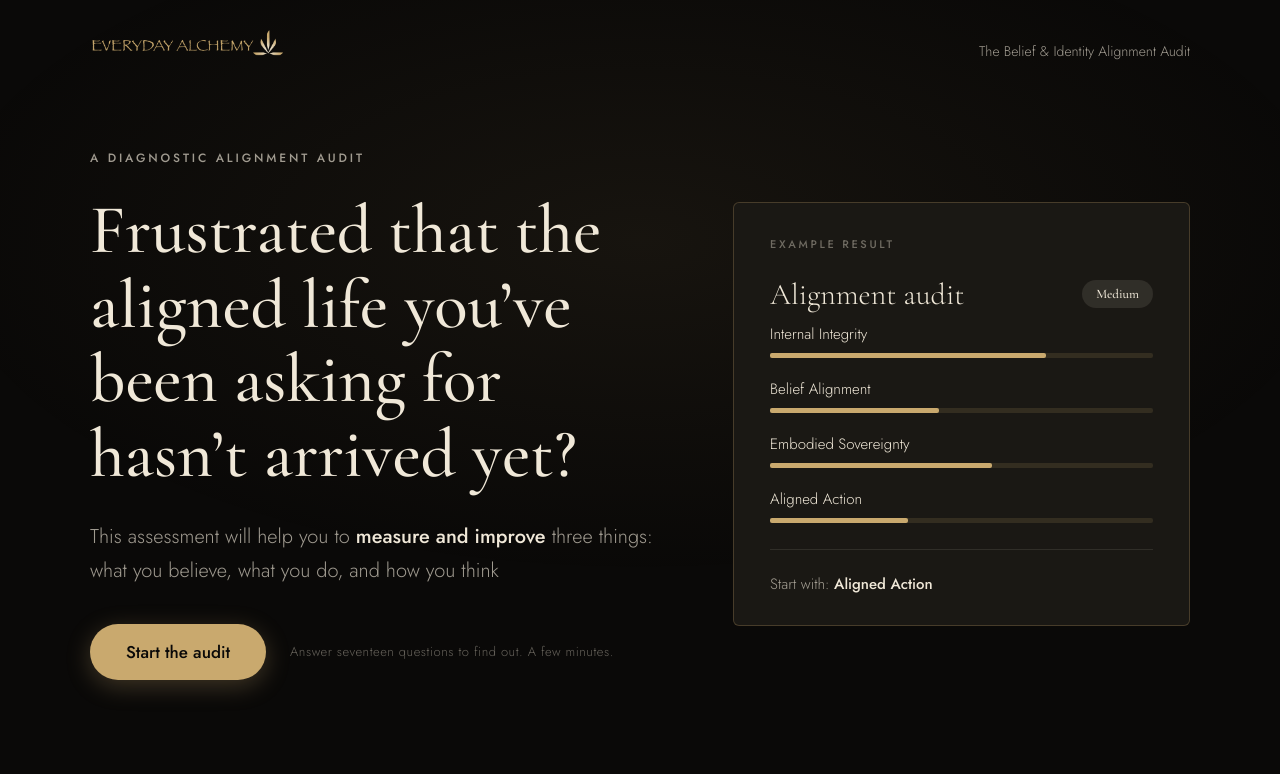
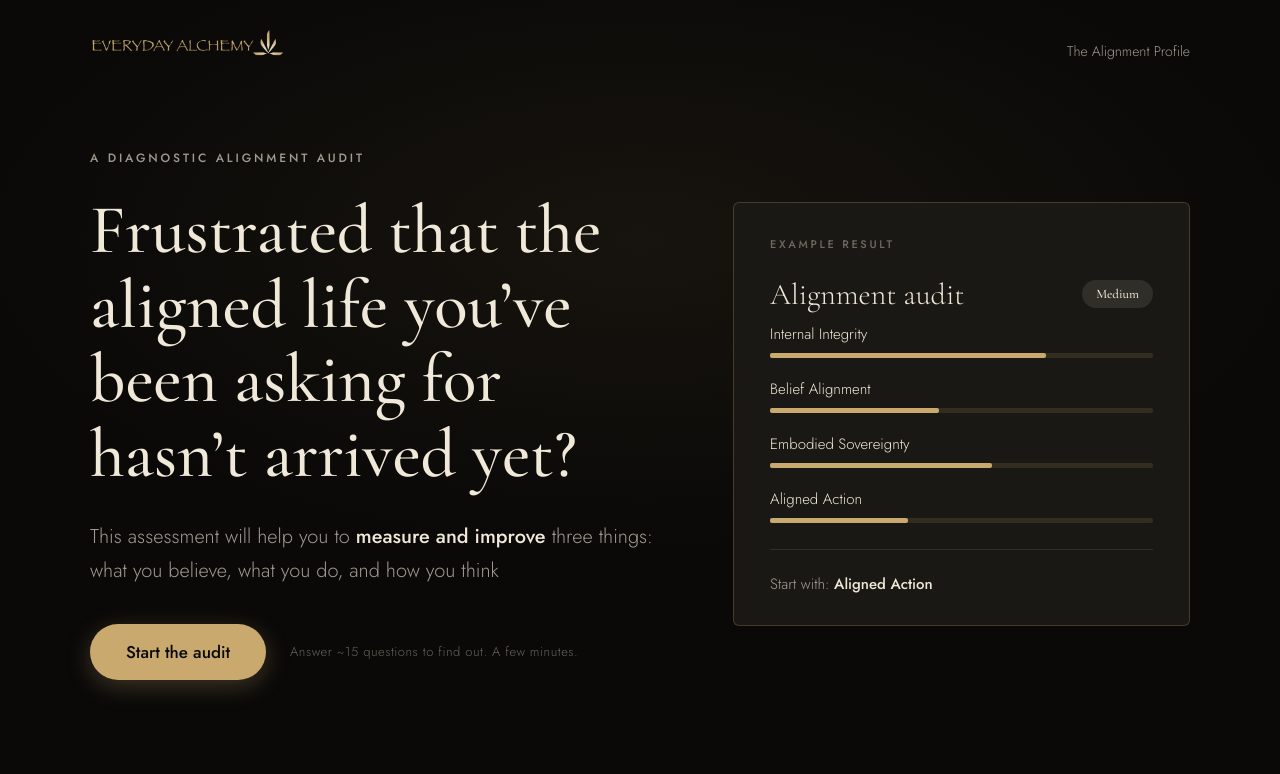
Before and after one commit to EverydayAlch/web, a plain HTML site: page audit.html in a window 1280 px wide. Shown: the top 774 px of the page. Drawn offline with nearby package versions, Linux system fonts and the light colour scheme.

Commit message:
Audit: rename to The Alignment Profile; ~15 questions
Co-Authored-By: Claude Sonnet 5.5 <noreply@anthropic.com>

```diff
--- a/audit.html
+++ b/audit.html
@@ -3,7 +3,7 @@
 <head>
 <meta charset="UTF-8">
 <meta name="viewport" content="width=device-width, initial-scale=1.0">
-<title>The Belief &amp; Identity Alignment Audit — Everyday Alchemy</title>
+<title>The Alignment Profile — Everyday Alchemy</title>
 <link rel="preconnect" href="https://fonts.googleapis.com">
 <link href="https://fonts.googleapis.com/css2?family=Cormorant+Garamond:ital,wght@0,300;0,400;0,500;0,600;1,300;1,400;1,500&family=Cinzel:wght@400;600&family=Jost:wght@200;300;400;500&display=swap" rel="stylesheet">
 <style>
@@ -289,7 +289,7 @@
 
 <div class="progress" id="progress" role="progressbar" aria-label="Audit progress" aria-valuemin="0" aria-valuemax="100" aria-valuenow="0"><span id="bar"></span></div>
 
-<header class="top"><a class="logo" href="index.html"><img src="images/web/logo-gold.png" alt="Everyday Alchemy" class="logo-img"></a><span class="audit-name">The Belief &amp; Identity Alignment Audit</span></header>
+<header class="top"><a class="logo" href="index.html"><img src="images/web/logo-gold.png" alt="Everyday Alchemy" class="logo-img"></a><span class="audit-name">The Alignment Profile</span></header>
 
 <iframe name="ghl-sink" title="" hidden tabindex="-1" aria-hidden="true"></iframe>
 
@@ -399,7 +399,7 @@ const CONSENT_HTML = 'I agree to receive marketing and promotional emails from E
 const LANDING = {
   eyebrow: 'A diagnostic alignment audit',
   hook: 'Frustrated that the aligned life you&rsquo;ve been asking for hasn&rsquo;t arrived yet?',
-  sub: 'Answer seventeen questions to find out. A few minutes.',
+  sub: 'Answer ~15 questions to find out. A few minutes.',
   benefits: 'This assessment will help you to <strong>measure and improve</strong> three things: what you believe, what you do, and how you think',
   bioHeading: 'I&rsquo;m Tim and I created <em>Everyday Alchemy.</em>',
   bio: [
@@ -415,13 +415,13 @@ const LANDING = {
   /* testimonials for taking the audit: [{ quote: '', who: '', role: '' }]. Until there are real ones, ScoreApp's three placeholder cards show. */
   testimonials: [],
   closeHeading: 'Find out why the life you want isn&rsquo;t here yet.',
-  closeBody: ['17 questions. It takes a few minutes.', 'You&rsquo;ll get immediate results and recommendations.'],
+  closeBody: ['~15 questions. It takes a few minutes.', 'You&rsquo;ll get immediate results and recommendations.'],
   button: 'Start the audit'
 };
 
 /* Results page */
 const RESULTS = {
-  header: 'Belief &amp; Identity Alignment Audit',
+  header: 'The Alignment Profile',
   eyebrow: 'Your alignment, reflected',
   heading: 'Where belief meets lived reality.',
   intro: {
```
